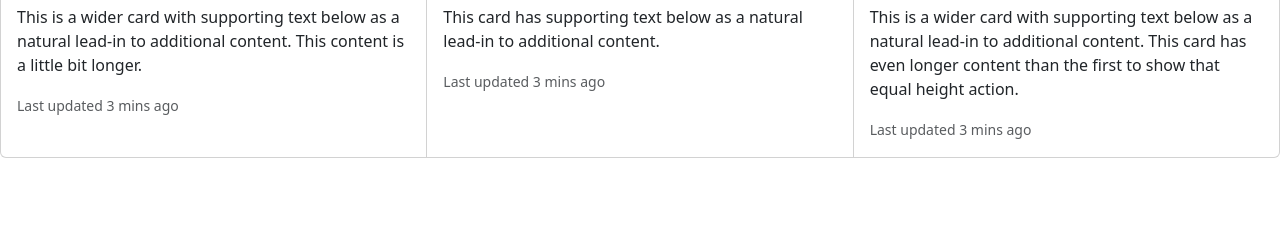
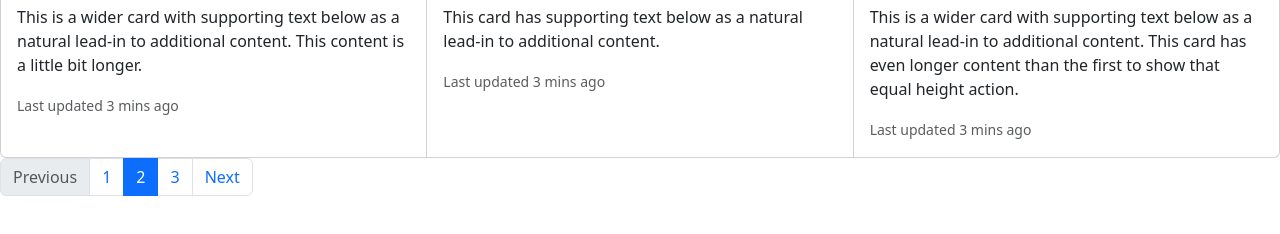
Before and after one commit to RichartJB-Vox/Projet_WEB_a_2, a plain HTML site: page index.html in a window 1280 px wide. Shown: the part 68-302 px from the top of the page. Drawn offline with nearby package versions, Linux system fonts and the light colour scheme.

Commit message:
pagination

```diff
--- a/index.html
+++ b/index.html
@@ -41,6 +41,21 @@
             </div>
         </div>
     </div>
+    <nav aria-label="...">
+        <ul class="pagination">
+            <li class="page-item disabled">
+                <a class="page-link">Previous</a>
+            </li>
+            <li class="page-item"><a class="page-link" href="#">1</a></li>
+            <li class="page-item active" aria-current="page">
+                <a class="page-link" href="#">2</a>
+            </li>
+            <li class="page-item"><a class="page-link" href="#">3</a></li>
+            <li class="page-item">
+                <a class="page-link" href="#">Next</a>
+            </li>
+        </ul>
+    </nav>
 
 </body>
 
```
